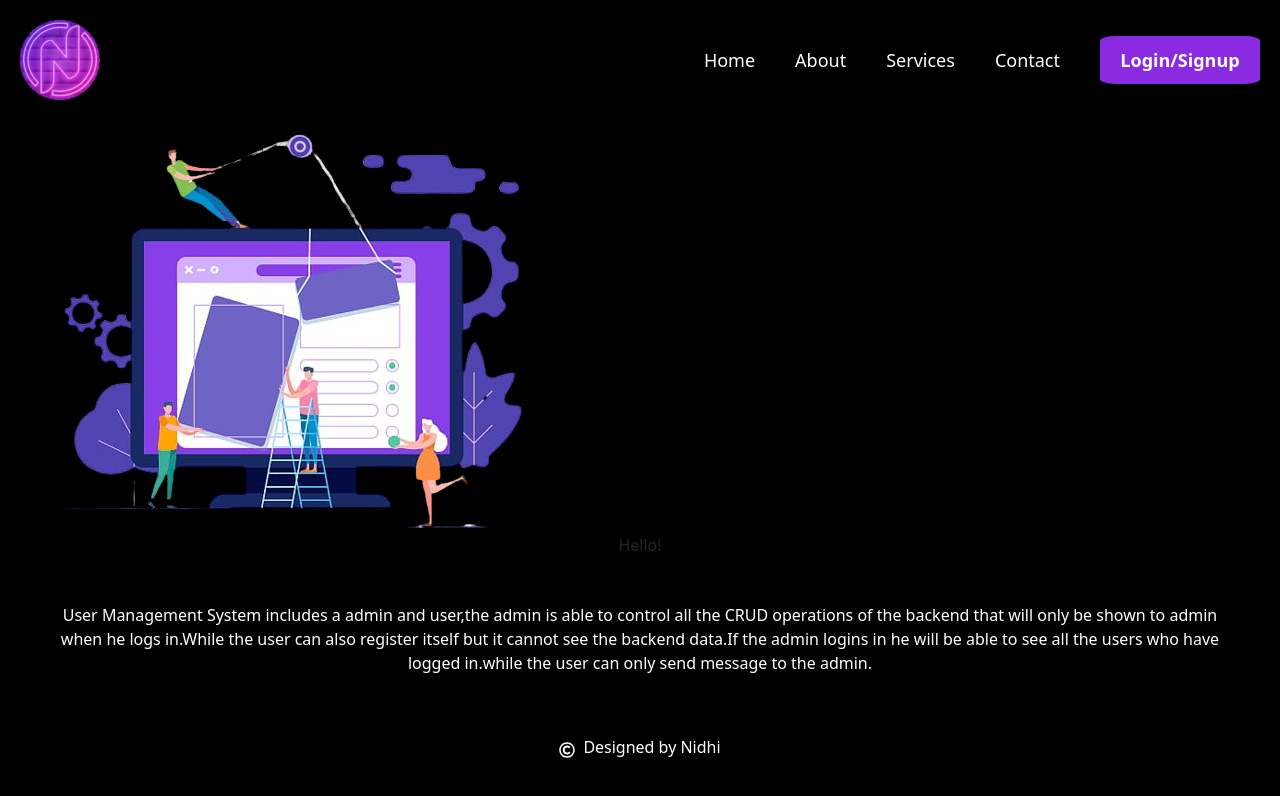
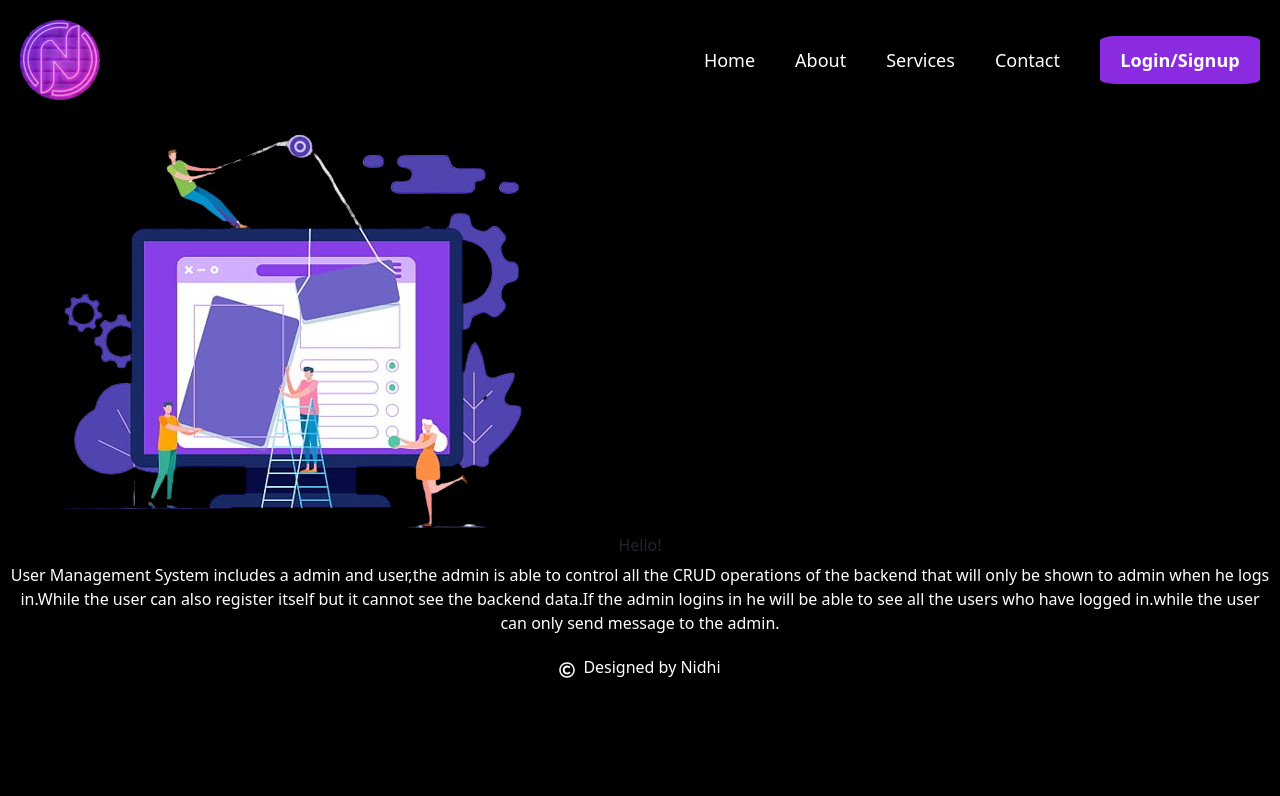
Before and after one commit to nidhi-mamman/UserAdminPanel, a React (Vite) app in the folder User/: page / in a window 1280 px wide. Shown: the top 796 px of the page. Built offline with nearby package versions, Linux system fonts and the light colour scheme; no server answers.

Commit message:
minor changes

```diff
--- a/User/src/Components/Hero/Hero.jsx
+++ b/User/src/Components/Hero/Hero.jsx
@@ -19,7 +19,7 @@ const Hero = () => {
           <h1 className="font-bold text-5xl mb-10 text-purple-700 ">
             Hello! <span>{user.firstName}</span>
           </h1>
-          <p className="text-white  text-2xl p-5 text-justify">
+          <p className="text-white  text-2xl p-2 text-justify">
             User Management System includes a admin and user,the admin is able
             to control all the CRUD operations of the backend that will only be
             shown to admin when he logs in.While the user can also register
--- a/User/src/Pages/Signin.jsx
+++ b/User/src/Pages/Signin.jsx
@@ -10,7 +10,7 @@ const Signin = () => {
 
   const [isVisible, setisVisible] = useState(false);
   const navigate = useNavigate();
-  const { storeTokenInLS,BASE_URL} = useAuth()
+  const { storeTokenInLS,BASE_URL,user} = useAuth()
   const formRef = useRef();
 
 
@@ -35,6 +35,7 @@ const Signin = () => {
       // Check for admin status
       if (response.status === 200) {
         toast("Signed in successfully");
+        alert(`Welcome to User Management System${user.firstName}`)
 
         // Navigate based on user role
         if (res_data.isAdmin) {
```
